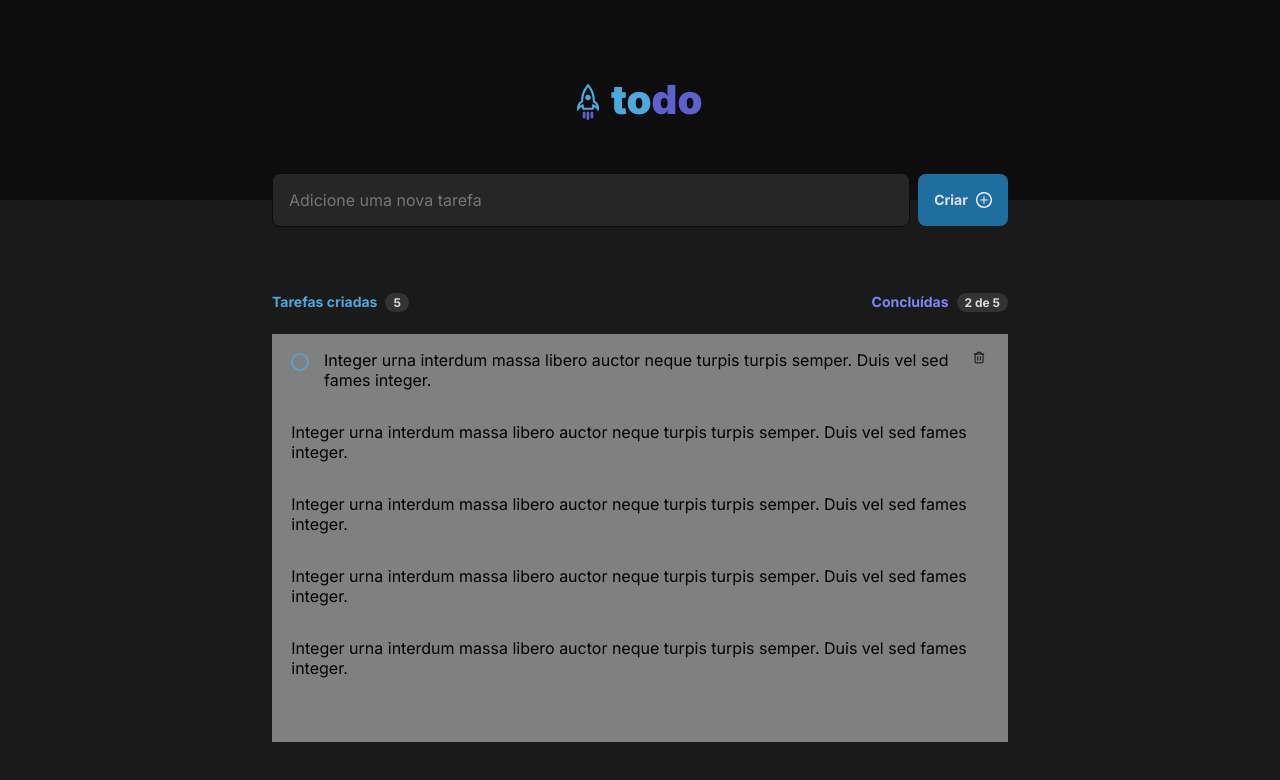
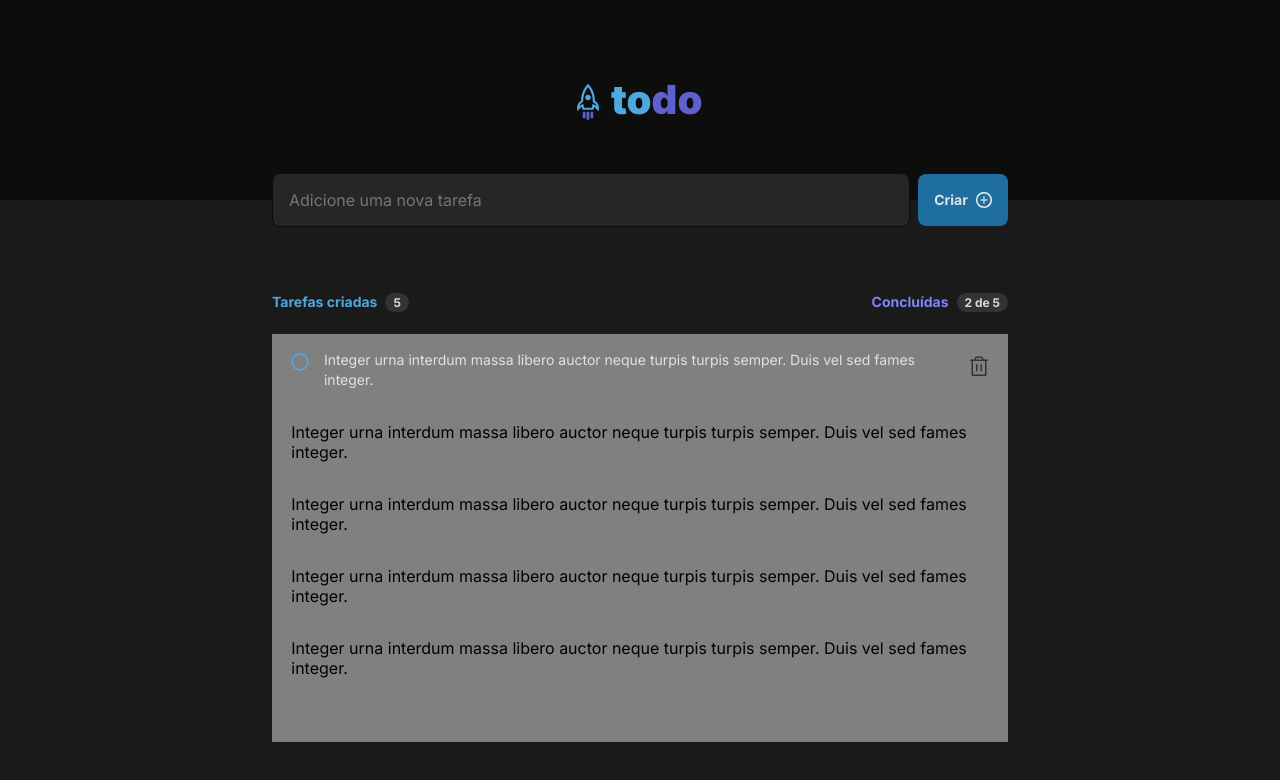
Before and after one commit to felipedev01/Gerenciador-de-Tarefas-com-typeScript, a React (Vite) app: page / in a window 1280 px wide. Shown: the top 780 px of the page. Built offline with nearby package versions, Linux system fonts and the light colour scheme.

Commit message:
deleteButton estilizado

```diff
--- a/src/Components/displayTaskWithContent.module.css
+++ b/src/Components/displayTaskWithContent.module.css
@@ -76,4 +76,22 @@
     Width: 1.090625rem;
     Height: 1.090625rem;
 
+}.taskList li p {
+    font-family: 'Inter';
+    font-weight: 400;
+    font-size: 0.875rem;
+    line-height:1.4;
+    font-style: normal;
+    color:var(--gray-100);
+}.deleteButton{
+    background-color: transparent;
+    color:var(--gray-400);
+    height:1.5rem;
+    border: none;
+    line-height: 0;
+    cursor: pointer;
+    margin-right:-0.3125rem;
+    margin-top:0.3125rem;
+    margin-left:0.8125rem;
+
 }
--- a/src/Components/displayTaskWithContent.tsx
+++ b/src/Components/displayTaskWithContent.tsx
@@ -24,7 +24,10 @@ export function DisplayTaskWithContent(){
                         <img src={checkBox} alt="Botão checkbox" />
                     </button>
                     <p>Integer urna interdum massa libero auctor neque turpis turpis semper. Duis vel sed fames integer.</p>
-                    <Trash/>
+
+                    <button className={styles.deleteButton}>
+                    <Trash size={24}/>
+                    </button>
                     </li>
                 <li>Integer urna interdum massa libero auctor neque turpis turpis semper. Duis vel sed fames integer.</li>
                 <li>Integer urna interdum massa libero auctor neque turpis turpis semper. Duis vel sed fames integer.</li>
```
